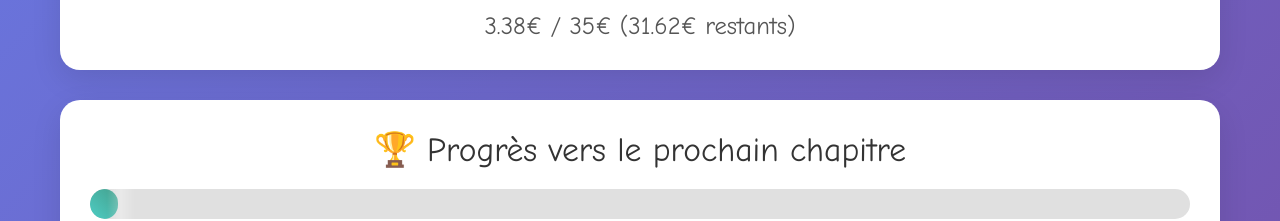
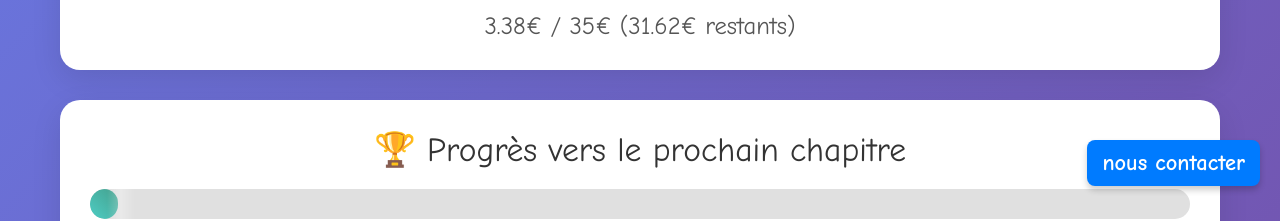
Before and after one commit to YL13005/traduction-de-la-bible, a plain HTML site: page index.html in a window 1280 px wide. Shown: the part 594-815 px from the top of the page. Drawn offline with Linux system fonts and the light colour scheme.

Commit message:
[code] Add a button to send an email

```diff
--- a/index.html
+++ b/index.html
@@ -81,8 +81,8 @@
         <button class="btn" onclick="addDonation()">
             <span class="emoji">💝</span> Ajouter l'offrande
         </button>
-
     </div>
+    <a class="contact-link" href="mailto:traduction-de-la-bible@laposte.net?subject=je veux en savoir plus sur la traduction de la bible">nous contacter</a>
 </div>
 
 <div class="celebration" id="celebration"></div>
--- a/styles.css
+++ b/styles.css
@@ -310,3 +310,20 @@ body {
 #fullscreen-btn:focus {
     outline: none;
 }
+
+.contact-link {
+    position: fixed;
+    bottom: 20px; /* marge par rapport au bas */
+    right: 20px; /* marge par rapport à la droite */
+    background: #007bff;
+    color: white;
+    padding: 10px 15px;
+    border-radius: 8px;
+    text-decoration: none;
+    font-weight: bold;
+    box-shadow: 0 4px 6px rgba(0, 0, 0, 0.2);
+}
+
+.contact-link:hover {
+    background: #0056b3;
+}
```
